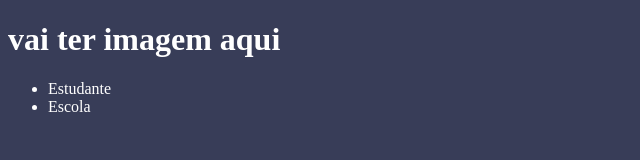
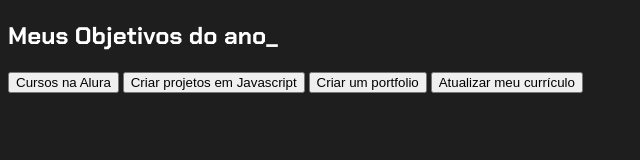
Before and after one commit to Willyansan/willyan, a plain HTML site: page index.html in a window 1280 px wide. Shown: the whole page, without its empty margins (0-640 px from the left). Drawn offline with Linux system fonts and the light colour scheme.

Commit message:
Add files via upload

```diff
--- a/index.html
+++ b/index.html
@@ -1,18 +1,23 @@
 <!DOCTYPE html>
-<html lang="en">
+<html lang="pt-br">
 <head>
     <meta charset="UTF-8">
     <meta http-equiv="X-UA-Compatible" content="IE=edge">
     <meta name="viewport" content="width=device-width, initial-scale=1.0">
-    <title>Document</title>
+    <title>Meus objetivos do ano</title>
     <link rel="stylesheet" href="style.css">
+
 </head>
 <body>
- <h1>vai ter imagem aqui</h1>
 
- <ul>
-    <li>Estudante</li>
-    <li>Escola</li>
-    </ul>
 </body>
 </html>
+<section class="conteudo-principal">
+    <h2 class="titulo-principal">Meus Objetivos do ano_</h2>
+<div class="botoes">
+    <button class="botao">Cursos na Alura</button>
+    <button class="botao">Criar projetos em Javascript</button>
+    <button class="botao">Criar um portfolio</button>
+    <button class="botao">Atualizar meu currículo</button>
+</div>
+</section>
--- a/style.css
+++ b/style.css
@@ -1,5 +1,15 @@
+@import url('https://fonts.googleapis.com/css2?family=Chakra+Petch:wght@400;700&display=swap');
+
+:root {
+    --cor-de-fundo: #1E1E1E;
+    --verde: #6FFF57;
+    --branco: #FFFFFF;
+    --botao-ativo: #3A375E;
+    --botao-inativo: rgba(58, 55, 94, 0.5);
+    --texto-fundo: rgba(58, 55, 94, 0.3);
+}
 body {
-  background-color: #383D58;
-color: white;
-
+    background-color: var(--cor-de-fundo);
+    color: var(--branco);
+    font-family: 'Chakra Petch', sans-serif;
 }
```
